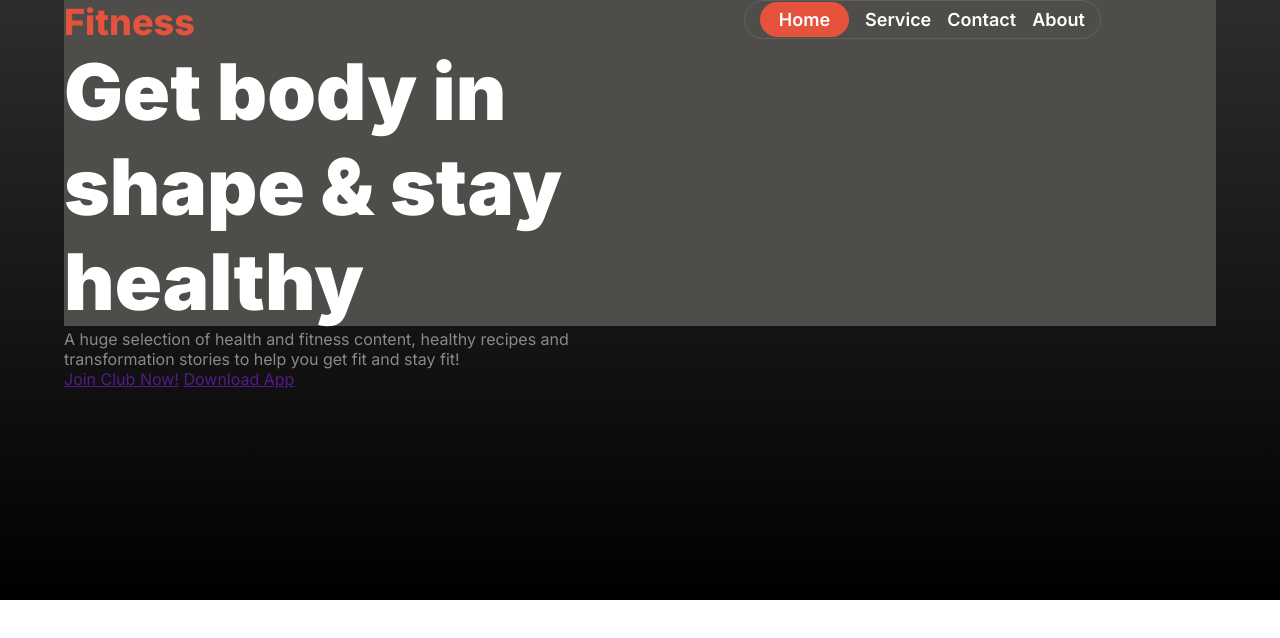
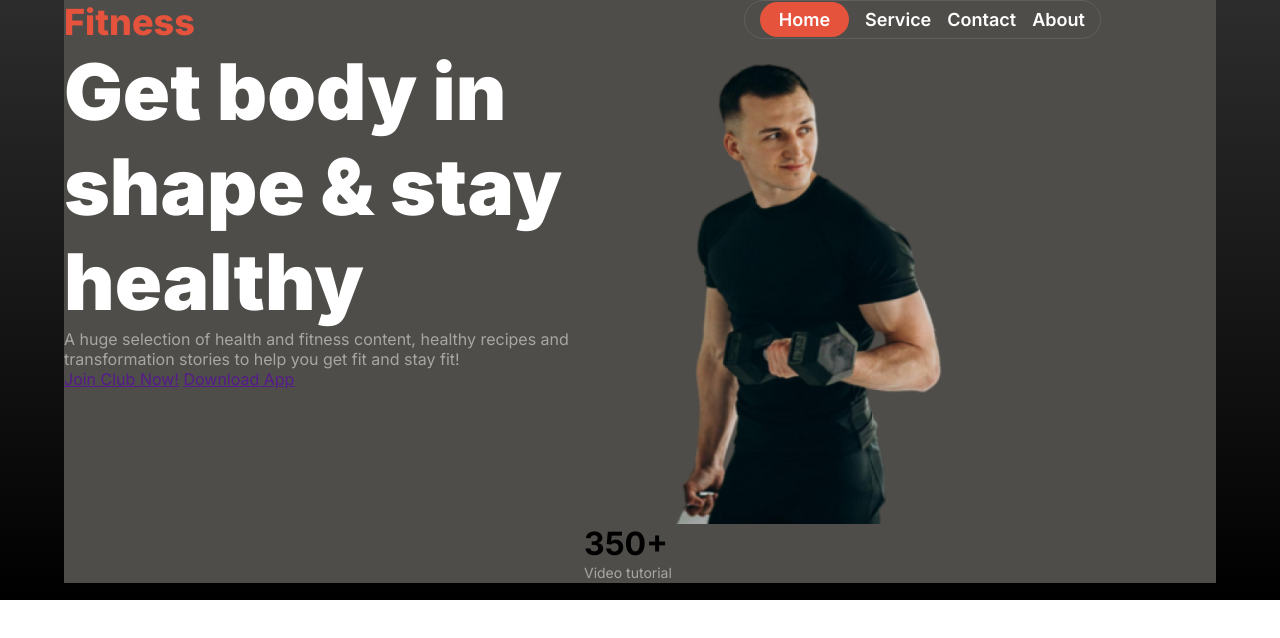
Before and after one commit to sazzadd/PH-Assignment-2-versatile-ui, a plain HTML site: page index.html in a window 1280 px wide. Drawn offline with Linux system fonts and the light colour scheme.

```diff
--- a/index.html
+++ b/index.html
@@ -42,7 +42,16 @@
                     <a href>Download App</a>
                 </div>
                 <div class="banner-right-site">
+                    <div class="div">
 
+                    </div>
+                    <img class="banner-man" src="./images/baanner-right.png"
+                        alt>
+                    <div class="box-1">
+                        <div class="circle"></div>
+                        <h1>350+</h1>
+                        <p>Video tutorial</p>
+                    </div>
                 </div>
 
             </div>
--- a/style.css
+++ b/style.css
@@ -93,7 +93,13 @@
     width: 520px;
     height: 282px;
 }
-
+.banner{
+    display: flex;
+}
+.banner-man{
+    display: flex;
+    justify-content: flex-end;
+}
 .banner-content-container h1 {
     color: rgb(255, 255, 255);
     font-family: Inter;
@@ -106,3 +112,13 @@
     font-size: 16px;
 
 }
+.banner-right-site img{
+    width: 100%;
+    height: 480px;
+}
+
+.banner-man{
+
+    transform: translateX(30%);
+
+}
```
Also changed, not shown: images/baanner-right.png (renamed from images/Images 2.png).
